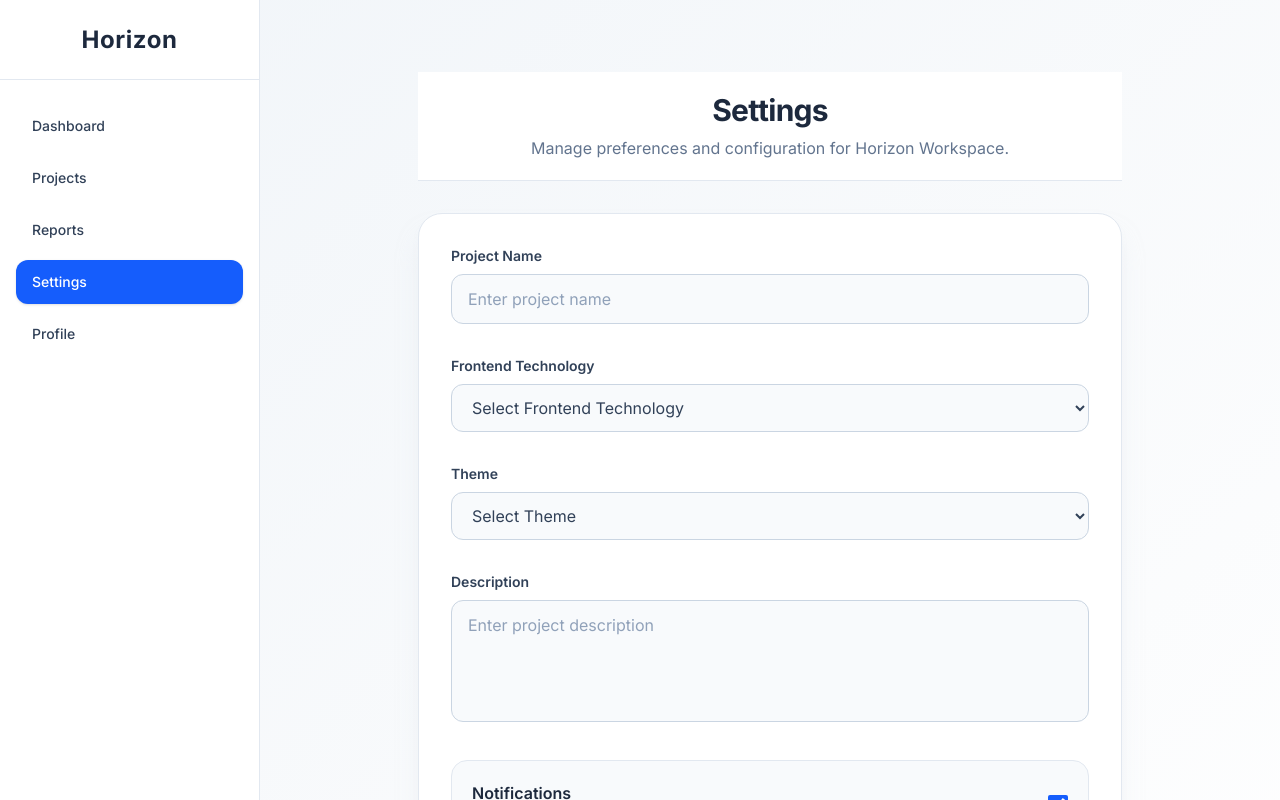
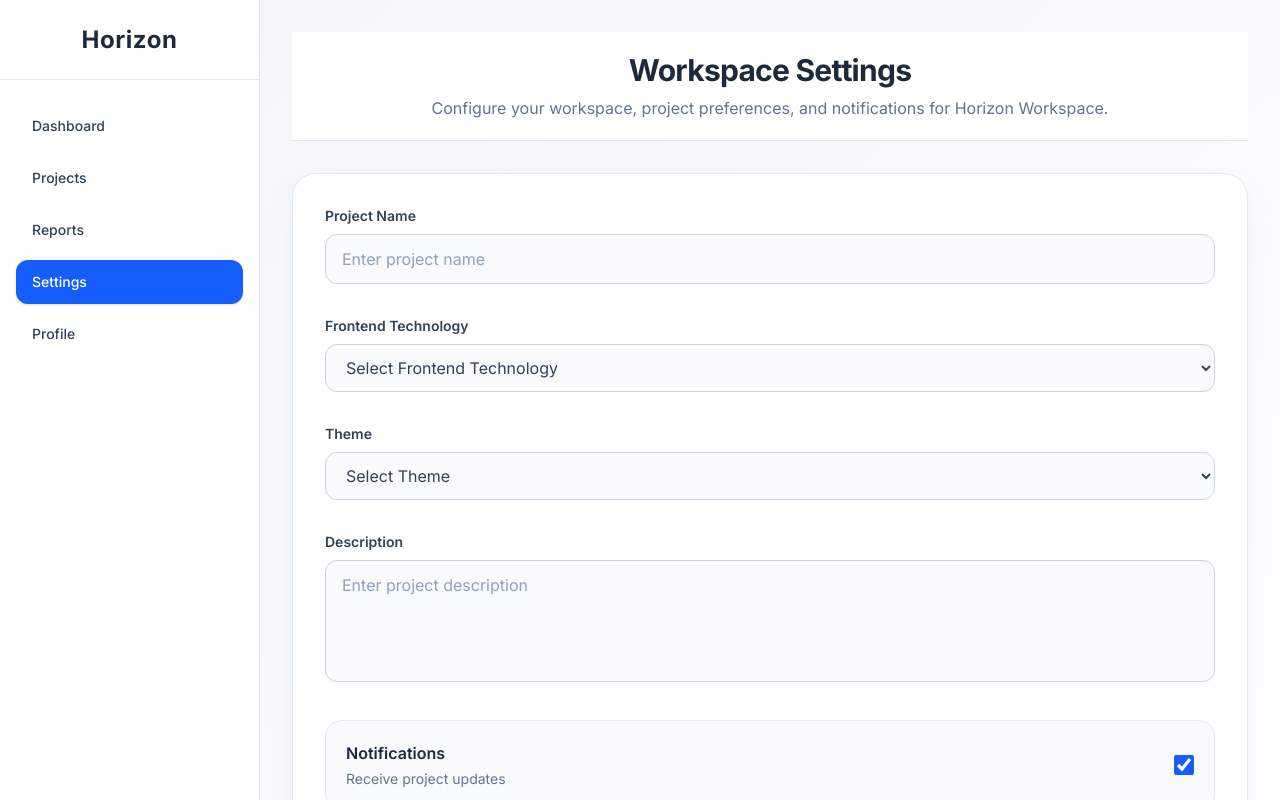
Before and after one commit to Waseem-khan7/project-horizon, a React (Vite) app: page /settings in a window 1280 px wide. Shown: the top 800 px of the page. Built offline with nearby package versions, Linux system fonts and the light colour scheme.

Commit message:
Fixed the settings page

```diff
--- a/src/components/options/ProjectInfoSection.tsx
+++ b/src/components/settings/ProjectSettingsSection.tsx
@@ -24,7 +24,7 @@ type Props = {
   onDescriptionChange: (value: string) => void;
 };
 
-const ProjectInfoSection = memo(function ProjectInfoSection({
+const ProjectSettingsSection = memo(function ProjectInfoSection({
   projectName,
   projectNameError,
   technology,
@@ -80,4 +80,4 @@ const ProjectInfoSection = memo(function ProjectInfoSection({
   );
 });
 
-export default ProjectInfoSection;
+export default ProjectSettingsSection;
--- a/src/features/OptionsPanel.tsx
+++ b/src/components/settings/SettingsPanel.tsx
@@ -1,15 +1,16 @@
 import { useCallback, useState } from "react";
-import { validateDescription, validateProjectName } from "../utils/validation";
-import { technologyDescriptions } from "../utils/constants";
+import {
+  validateDescription,
+  validateProjectName,
+} from "../../utils/validation";
+import { technologyDescriptions } from "../../utils/constants";
 
-import ActionSection from "../components/options/ActionSection";
-import PreferencesSection from "../components/options/PreferencesSection";
-import ProjectInfoSection from "../components/options/ProjectInfoSection";
-import WorkspaceCard from "../components/ui/WorkspaceCard";
-import AppHeader from "../layout/AppHeader";
-import { useAppSelector } from "../store/hooks";
+import ActionSection from "./ActionSection";
+import PreferencesSection from "./PreferencesSection";
+import ProjectSettingsSection from "./ProjectSettingsSection";
+import WorkspaceCard from "../ui/WorkspaceCard";
 
-function OptionsPanel() {
+function SettingsPanel() {
   const [projectName, setProjectName] = useState("");
   const [technology, setTechnology] = useState("");
   const [theme, setTheme] = useState("");
@@ -103,19 +104,10 @@ function OptionsPanel() {
     setSaveMessage("");
   }, []);
 
-  const workspaceName = useAppSelector(
-    (state) => state.workspace.workspaceName,
-  );
-
   return (
     <div className="space-y-8">
-      <AppHeader
-        title="Settings"
-        description={`Manage preferences and configuration for ${workspaceName}.`}
-      />
-
       <WorkspaceCard>
-        <ProjectInfoSection
+        <ProjectSettingsSection
           projectName={projectName}
           projectNameError={projectNameError}
           technology={technology}
@@ -145,4 +137,4 @@ function OptionsPanel() {
   );
 }
 
-export default OptionsPanel;
+export default SettingsPanel;
--- a/src/pages/Settings.tsx
+++ b/src/pages/Settings.tsx
@@ -1,11 +1,22 @@
-import OptionsPanel from "../features/OptionsPanel";
+import AppHeader from "../layout/AppHeader";
+import SettingsPanel from "../components/settings/SettingsPanel";
 
+import { useAppSelector } from "../store/hooks";
 
 function Settings() {
+  const workspaceName = useAppSelector(
+    (state) => state.workspace.workspaceName,
+  );
+
   return (
-    <main className="mx-auto w-full max-w-3xl px-4 py-10 sm:px-6 lg:px-8">
-      <OptionsPanel />
-    </main>
+    <div className="mx-auto max-w-7xl space-y-8">
+      <AppHeader
+        title="Workspace Settings"
+        description={`Configure your workspace, project preferences, and notifications for ${workspaceName}.`}
+      />
+
+      <SettingsPanel />
+    </div>
   );
 }
 
```
Also changed, not shown: tsconfig.app.json (+3 -10 lines), src/components/settings/ActionSection.tsx (renamed from src/components/options/ActionSection.tsx), src/components/settings/PreferencesSection.tsx (renamed from src/components/options/PreferencesSection.tsx).
